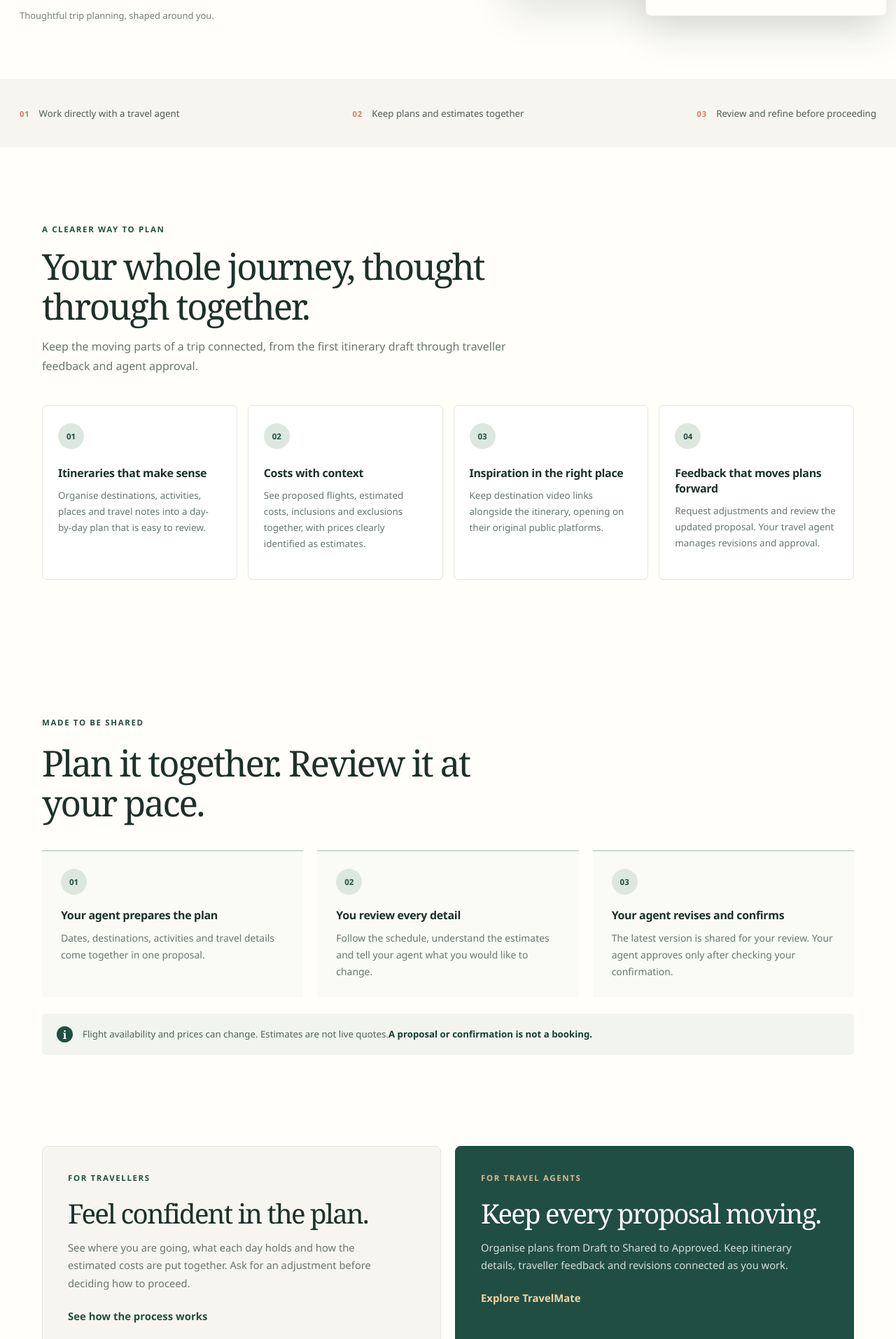
After one commit to sanjaydevarai5/TravelMate, a Node server app: template app/views/home.pug in a window 1280 px wide. The commit adds this page. Shown: the part 645-2559 px from the top of the page at 70% size. Run offline with Node 20, Linux system fonts and the light colour scheme; the template is opened without the code that fills it, so the values that code supplies are empty.

Commit message:
home page and navbar

```diff
--- a/app/app.js
+++ b/app/app.js
@@ -16,8 +16,7 @@ const db = require('./services/db');
 
 // Create a route for root - /
 app.get("/", function(req, res) {
-    // res.send("Hello world!");
-    res.render("layout")
+    res.render("home");
 });
 
 // Create a route for testing the db
--- /dev/null
+++ b/app/views/home.pug
@@ -0,0 +1,108 @@
+extends layout
+
+block title
+  | TravelMate — Travel, thoughtfully planned
+
+block content
+  section.hero
+    .hero-copy
+      p.eyebrow Plan with a real travel professional
+      h1 The details of your journey, finally in one place.
+      p.hero-intro Bring destinations, day-by-day plans, proposed flights and clear cost estimates together with your travel agent. Review every detail, request changes and move forward when it feels right.
+      .hero-actions
+        a.button.button-primary(href='#how-it-works') How TravelMate works
+        a.text-link(href='#agents') For travel agents
+      p.hero-note Thoughtful trip planning, shaped around you.
+    .hero-visual
+      img.hero-image(src='https://images.unsplash.com/photo-1501785888041-af3ef285b470?auto=format&fit=crop&w=1500&q=85', alt='A lake and mountain landscape at sunrise')
+      .image-label
+        span.image-kicker YOUR JOURNEY, WELL PLANNED
+        strong More clarity at every step
+      .feature-card
+        span.feature-card-label Everything in one proposal
+        ul.feature-card-list
+          li Day-by-day itinerary
+          li Proposed flights and costs
+          li Feedback and revisions
+
+  section.promise-strip(aria-label='TravelMate benefits')
+    .promise-item
+      span.promise-icon(aria-hidden='true') 01
+      span Work directly with a travel agent
+    .promise-item
+      span.promise-icon(aria-hidden='true') 02
+      span Keep plans and estimates together
+    .promise-item
+      span.promise-icon(aria-hidden='true') 03
+      span Review and refine before proceeding
+
+  section.features-section#features
+    .section-heading
+      p.eyebrow A clearer way to plan
+      h2 Your whole journey, thought through together.
+      p Keep the moving parts of a trip connected, from the first itinerary draft through traveller feedback and agent approval.
+    .features-grid
+      article.product-card
+        span.product-icon(aria-hidden='true') 01
+        h3 Itineraries that make sense
+        p Organise destinations, activities, places and travel notes into a day-by-day plan that is easy to review.
+      article.product-card
+        span.product-icon(aria-hidden='true') 02
+        h3 Costs with context
+        p See proposed flights, estimated costs, inclusions and exclusions together, with prices clearly identified as estimates.
+      article.product-card
+        span.product-icon(aria-hidden='true') 03
+        h3 Inspiration in the right place
+        p Keep destination video links alongside the itinerary, opening on their original public platforms.
+      article.product-card
+        span.product-icon(aria-hidden='true') 04
+        h3 Feedback that moves plans forward
+        p Request adjustments and review the updated proposal. Your travel agent manages revisions and approval.
+
+  section.workflow-section#how-it-works
+    .workflow-heading
+      p.eyebrow Made to be shared
+      h2 Plan it together. Review it at your pace.
+    .workflow-steps
+      article.workflow-step
+        span.workflow-number 01
+        h3 Your agent prepares the plan
+        p Dates, destinations, activities and travel details come together in one proposal.
+      article.workflow-step
+        span.workflow-number 02
+        h3 You review every detail
+        p Follow the schedule, understand the estimates and tell your agent what you would like to change.
+      article.workflow-step
+        span.workflow-number 03
+        h3 Your agent revises and confirms
+        p The latest version is shared for your review. Your agent approves only after checking your confirmation.
+    .approval-note
+      span.approval-mark(aria-hidden='true') i
+      p
+        | Flight availability and prices can change. Estimates are not live quotes.
+        strong A proposal or confirmation is not a booking.
+
+  section.audience-section
+    article.audience-card#travellers
+      p.eyebrow For travellers
+      h2 Feel confident in the plan.
+      p See where you are going, what each day holds and how the estimated costs are put together. Ask for an adjustment before deciding how to proceed.
+      a.text-link(href='#how-it-works') See how the process works
+    article.audience-card.audience-card-dark#agents
+      p.eyebrow For travel agents
+      h2 Keep every proposal moving.
+      p Organise plans from Draft to Shared to Approved. Keep itinerary details, traveller feedback and revisions connected as you work.
+      a.text-link(href='#features') Explore TravelMate
+
+  section.closing-section
+    p.eyebrow A more personal way to travel
+    h2 Good journeys start with a good conversation.
+    p Bring your ideas to your travel agent. TravelMate helps you shape the details together.
+    a.button.button-light(href='#how-it-works') Discover the process
+
+  footer.site-footer
+    a.brand(href='/', aria-label='TravelMate home')
+      span.brand-mark(aria-hidden='true')
+      span TravelMate
+    p Travel planning, made personal.
+    a.footer-link(href='#main-content') Back to top ↑
--- a/app/views/layout.pug
+++ b/app/views/layout.pug
@@ -3,11 +3,12 @@ html(lang='en')
   head
     meta(charset='UTF-8')
     meta(name='viewport', content='width=device-width, initial-scale=1')
+    meta(name='description', content='Thoughtful, human-led travel planning with clear itineraries and transparent estimates.')
     title
       block title
         | TravelMate
+    link(rel='stylesheet', href='/style.css')
   body
-    header
-      h1 TravelMate
-    main
+    include navbar
+    main#main-content
       block content
--- /dev/null
+++ b/app/views/navbar.pug
@@ -0,0 +1,12 @@
+a.skip-link(href='#main-content') Skip to content
+header.site-header
+  .nav-inner
+    a.brand(href='/', aria-label='TravelMate home')
+      span.brand-mark(aria-hidden='true')
+      span TravelMate
+    nav.nav-links(aria-label='Main navigation')
+      a(href='#how-it-works') How it works
+      a(href='#features') Features
+      a(href='#travellers') For travellers
+      a(href='#agents') For travel agents
+    a.nav-button(href='#how-it-works') Explore TravelMate
--- /dev/null
+++ b/static/style.css
@@ -0,0 +1,157 @@
+:root {
+  color-scheme: light;
+  --ink: #1e302b;
+  --muted: #68766f;
+  --forest: #214e43;
+  --forest-dark: #163d34;
+  --sage: #dce8df;
+  --cream: #f7f5ef;
+  --paper: #fffefa;
+  --line: #e4e6de;
+  --coral: #d9795d;
+  --gold: #e2b774;
+  --shadow: 0 22px 55px rgba(29, 48, 40, .13);
+  font-family: 'Avenir Next', Avenir, 'Segoe UI', sans-serif;
+  color: var(--ink);
+  background: var(--paper);
+  font-synthesis: none;
+  text-rendering: optimizeLegibility;
+}
+
+* { box-sizing: border-box; }
+html { scroll-behavior: smooth; }
+body { margin: 0; min-width: 320px; }
+a { color: inherit; }
+a:focus-visible { outline: 3px solid var(--coral); outline-offset: 4px; border-radius: 4px; }
+
+.skip-link { position: fixed; z-index: 20; top: 12px; left: 12px; transform: translateY(-160%); padding: 12px 16px; color: white; background: var(--forest-dark); border-radius: 5px; }
+.skip-link:focus { transform: translateY(0); }
+.site-header { position: relative; z-index: 5; background: var(--paper); }
+.nav-inner { width: min(1240px, calc(100% - 56px)); min-height: 82px; margin: 0 auto; display: flex; align-items: center; justify-content: space-between; gap: 28px; border-bottom: 1px solid rgba(30, 48, 43, .09); }
+.brand { display: inline-flex; align-items: center; gap: 10px; text-decoration: none; font-size: 1.16rem; font-weight: 700; letter-spacing: -.04em; white-space: nowrap; }
+.brand-mark { display: inline-block; width: 28px; height: 28px; position: relative; border-radius: 9px 9px 9px 3px; transform: rotate(-8deg); background: var(--forest); }
+.brand-mark::before, .brand-mark::after { content: ''; position: absolute; border-radius: 100%; background: var(--gold); }
+.brand-mark::before { width: 6px; height: 6px; top: 6px; right: 6px; }
+.brand-mark::after { width: 4px; height: 4px; bottom: 6px; left: 7px; background: #fff7e6; }
+.nav-links { display: flex; align-items: center; gap: clamp(18px, 3vw, 38px); }
+.nav-links a, .footer-link { color: #51615a; text-decoration: none; font-size: .91rem; font-weight: 500; transition: color .18s ease; }
+.nav-links a:hover, .footer-link:hover { color: var(--forest); }
+.nav-button, .button { display: inline-flex; justify-content: center; align-items: center; min-height: 48px; border-radius: 6px; text-decoration: none; font-weight: 600; transition: background .18s ease, transform .18s ease; }
+.nav-button { padding: 0 19px; color: white; background: var(--forest); font-size: .9rem; }
+.nav-button:hover, .button-primary:hover { background: var(--forest-dark); transform: translateY(-1px); }
+
+.hero { width: min(1240px, calc(100% - 56px)); min-height: 650px; margin: 0 auto; padding: 72px 0 82px; display: grid; grid-template-columns: 1.02fr .98fr; align-items: center; gap: clamp(52px, 8vw, 108px); }
+.hero-copy { max-width: 590px; }
+.eyebrow { margin: 0 0 20px; color: var(--forest); text-transform: uppercase; letter-spacing: .14em; font-size: .72rem; line-height: 1.5; font-weight: 700; }
+h1, h2, h3, p { margin-top: 0; }
+h1, h2 { font-family: Georgia, 'Times New Roman', serif; font-weight: 500; letter-spacing: -.045em; }
+h1 { max-width: 680px; margin-bottom: 24px; font-size: clamp(3.25rem, 5.5vw, 5rem); line-height: 1.04; }
+.hero-intro { max-width: 510px; color: var(--muted); font-size: 1.12rem; line-height: 1.75; }
+.hero-actions { display: flex; flex-wrap: wrap; align-items: center; gap: 25px; margin-top: 30px; }
+.button { padding: 0 23px; }
+.button-primary { color: white; background: var(--forest); }
+.text-link { display: inline-flex; align-items: center; gap: 8px; color: var(--forest); text-decoration: none; font-size: .93rem; font-weight: 700; }
+.text-link:hover { color: var(--coral); }
+.hero-note { margin: 20px 0 0; color: #758179; font-size: .81rem; }
+.hero-visual { position: relative; min-width: 0; padding: 0 0 30px 24px; }
+.hero-image { display: block; width: 100%; height: 475px; object-fit: cover; border-radius: 48% 48% 6px 6px; background: linear-gradient(145deg, #a9bba9, #e9c89d 48%, #648477); box-shadow: var(--shadow); }
+.image-label { position: absolute; top: 32px; left: 55px; display: flex; flex-direction: column; gap: 7px; color: white; text-shadow: 0 1px 12px rgba(10, 35, 29, .55); }
+.image-kicker, .feature-card-label { font-size: .66rem; letter-spacing: .14em; font-weight: 700; }
+.image-label strong { max-width: 270px; font-family: Georgia, 'Times New Roman', serif; font-size: 1.7rem; line-height: 1.15; font-weight: 500; }
+.feature-card { position: absolute; right: -15px; bottom: 0; width: min(345px, 82%); padding: 21px 24px; border: 1px solid rgba(30, 48, 43, .08); border-radius: 8px; background: var(--paper); box-shadow: var(--shadow); }
+.feature-card-label { display: block; margin-bottom: 13px; color: var(--forest); letter-spacing: .06em; }
+.feature-card-list { display: grid; gap: 9px; padding: 0; margin: 0; list-style: none; color: #526159; font-size: .83rem; }
+.feature-card-list li::before { content: '✓'; margin-right: 9px; color: var(--coral); font-weight: 700; }
+
+.promise-strip { min-height: 98px; padding: 20px max(28px, calc((100% - 1240px) / 2)); display: flex; justify-content: space-between; align-items: center; gap: 22px; background: var(--cream); }
+.promise-item { display: flex; align-items: center; gap: 13px; color: #4e5d56; font-size: .83rem; }
+.promise-icon { color: var(--coral); font-size: .7rem; font-weight: 700; letter-spacing: .08em; }
+.features-section, .workflow-section, .audience-section { width: min(1160px, calc(100% - 56px)); margin: 0 auto; }
+.features-section { padding: 108px 0 100px; }
+.section-heading { max-width: 700px; }
+.section-heading .eyebrow { margin-bottom: 15px; }
+h2 { margin-bottom: 15px; font-size: clamp(2.35rem, 4vw, 3.55rem); line-height: 1.12; }
+.section-heading > p:last-child { color: var(--muted); font-size: 1rem; line-height: 1.75; }
+.features-grid { display: grid; grid-template-columns: repeat(4, 1fr); gap: 15px; margin-top: 42px; }
+.product-card { min-height: 250px; padding: 25px 22px; border: 1px solid var(--line); border-radius: 7px; background: white; }
+.product-icon, .workflow-number { display: inline-flex; width: 37px; height: 37px; align-items: center; justify-content: center; margin-bottom: 23px; border-radius: 50%; color: var(--forest); background: var(--sage); font-size: .72rem; font-weight: 700; }
+.product-card h3, .workflow-step h3 { margin-bottom: 10px; font-size: 1rem; letter-spacing: -.02em; }
+.product-card p, .workflow-step p { margin: 0; color: var(--muted); font-size: .84rem; line-height: 1.7; }
+
+.workflow-section { padding: 95px 0 105px; }
+.workflow-heading { max-width: 680px; }
+.workflow-steps { display: grid; grid-template-columns: repeat(3, 1fr); gap: 20px; margin-top: 39px; }
+.workflow-step { min-height: 205px; padding: 25px 27px; border-top: 2px solid #cbd9cf; background: #fafaf7; }
+.workflow-number { margin-bottom: 18px; }
+.workflow-step p { font-size: .87rem; }
+.approval-note { margin-top: 24px; padding: 18px 21px; display: flex; align-items: center; gap: 14px; border-radius: 6px; background: #f1f4ef; }
+.approval-mark { flex: 0 0 23px; width: 23px; height: 23px; display: grid; place-items: center; border-radius: 50%; color: white; background: var(--forest); font-family: Georgia, serif; font-weight: 700; }
+.approval-note p { margin: 0; color: #506058; font-size: .83rem; line-height: 1.6; }
+.approval-note strong { color: var(--forest-dark); }
+
+.audience-section { display: grid; grid-template-columns: 1fr 1fr; gap: 20px; padding: 25px 0 105px; }
+.audience-card { min-height: 300px; padding: 36px; border: 1px solid var(--line); border-radius: 8px; background: var(--cream); }
+.audience-card h2 { font-size: clamp(2rem, 3vw, 2.7rem); }
+.audience-card > p:not(.eyebrow) { max-width: 470px; margin-bottom: 22px; color: var(--muted); font-size: .92rem; line-height: 1.75; }
+.audience-card-dark { border-color: var(--forest); background: var(--forest); color: white; }
+.audience-card-dark .eyebrow { color: #d5bd8e; }
+.audience-card-dark > p:not(.eyebrow) { color: #d3e0d8; }
+.audience-card-dark .text-link { color: #f0d4a0; }
+.audience-card-dark .text-link:hover { color: white; }
+
+.closing-section { padding: 75px 24px 82px; text-align: center; background: var(--cream); }
+.closing-section .eyebrow { margin-bottom: 13px; }
+.closing-section h2 { max-width: 740px; margin: 0 auto 15px; }
+.closing-section > p:not(.eyebrow) { max-width: 530px; margin: 0 auto 25px; color: var(--muted); line-height: 1.7; }
+.button-light { color: white; background: var(--forest); }
+.button-light:hover { background: var(--forest-dark); transform: translateY(-1px); }
+.site-footer { min-height: 100px; padding: 22px max(28px, calc((100% - 1240px) / 2)); display: flex; align-items: center; justify-content: space-between; gap: 18px; border-top: 1px solid var(--line); }
+.site-footer p { margin: 0; color: var(--muted); font-size: .79rem; }
+.footer-link { color: #51615a; text-decoration: none; font-size: .8rem; }
+
+@media (max-width: 980px) {
+  .hero { min-height: auto; gap: 45px; padding: 65px 0 75px; }
+  h1 { font-size: clamp(3rem, 6vw, 4.25rem); }
+  .hero-image { height: 420px; }
+  .promise-strip { flex-wrap: wrap; justify-content: center; }
+  .promise-item { width: calc(50% - 22px); }
+  .features-grid { grid-template-columns: repeat(2, 1fr); }
+}
+
+@media (max-width: 700px) {
+  .nav-inner { width: calc(100% - 36px); min-height: 72px; flex-wrap: wrap; gap: 12px; padding: 15px 0 12px; }
+  .nav-links { order: 3; width: 100%; gap: 23px; overflow-x: auto; padding: 4px 0; }
+  .nav-links a { flex: 0 0 auto; font-size: .82rem; }
+  .nav-button { min-height: 41px; padding: 0 13px; font-size: .8rem; }
+  .hero { width: calc(100% - 40px); grid-template-columns: 1fr; gap: 45px; padding: 63px 0 68px; }
+  h1 { max-width: 560px; font-size: clamp(3.1rem, 12vw, 4.6rem); }
+  .hero-intro { font-size: 1rem; }
+  .hero-visual { padding-left: 0; padding-bottom: 25px; }
+  .hero-image { height: min(112vw, 450px); border-radius: 44% 44% 6px 6px; }
+  .image-label { left: 25px; top: 24px; }
+  .feature-card { right: -5px; width: min(330px, 88%); }
+  .promise-strip { padding: 22px 20px; justify-content: flex-start; gap: 17px; }
+  .promise-item { width: 100%; font-size: .8rem; }
+  .features-section, .workflow-section, .audience-section { width: calc(100% - 40px); }
+  .features-section, .workflow-section { padding: 76px 0; }
+  .features-grid, .workflow-steps { grid-template-columns: 1fr; gap: 12px; margin-top: 29px; }
+  .product-card { min-height: auto; padding: 22px; }
+  .product-icon, .workflow-number { margin-bottom: 15px; }
+  .workflow-step { min-height: auto; padding: 22px; }
+  .audience-section { padding: 15px 0 75px; grid-template-columns: 1fr; gap: 13px; }
+  .audience-card { min-height: auto; padding: 28px 24px; }
+  .closing-section { padding: 65px 22px 70px; }
+  .site-footer { padding: 23px 20px; flex-wrap: wrap; }
+  .site-footer p { order: 3; width: 100%; }
+}
+
+@media (max-width: 390px) {
+  .brand { font-size: 1.05rem; }
+  .brand-mark { width: 25px; height: 25px; }
+  .nav-button { font-size: .74rem; }
+  .hero-actions { align-items: flex-start; flex-direction: column; gap: 17px; }
+}
+
+@media (prefers-reduced-motion: reduce) {
+  *, *::before, *::after { scroll-behavior: auto !important; transition-duration: .01ms !important; }
+}
```
Also changed, not shown: 9 other files.
